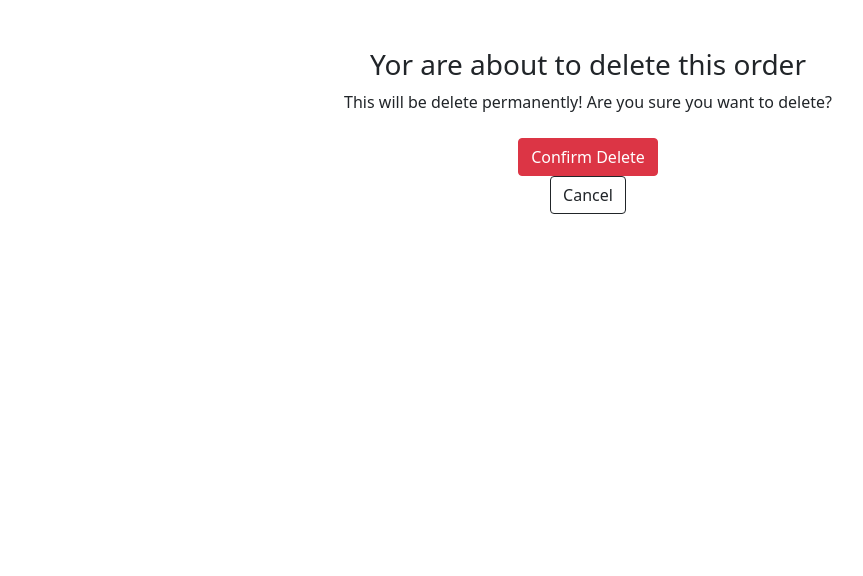
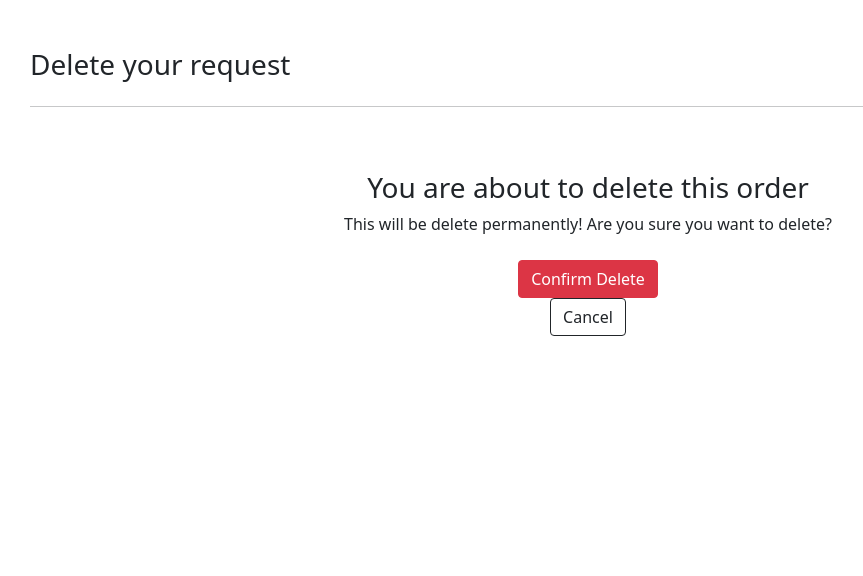
Before and after one commit to williamtyn/jobin, a Django app: page /delete/1/ in a window 1280 px wide. Shown: the part 62-638 px from the top of the page, without its empty margins (52-915 px from the left). Run offline with Django 3.2, Linux system fonts and the light colour scheme; a user stored in the database is signed in; tables that the repository leaves empty hold one stand-in row (values such as "Sample post"); parts of the project's set-up code (start-up, migrations or seed data) failed here and were passed over; some libraries are stand-ins or nearby versions.

Commit message:
add authentication and authorization to templates

```diff
--- a/templates/delete_order.html
+++ b/templates/delete_order.html
@@ -1,10 +1,19 @@
 {% extends "base.html" %}
 
 {% block content %}
+<div class="container mt-5">
+  <div class="row">
+      <div class="col-md-12">
+          <h3>Delete your request</h3>
+      </div>
+  </div>
+  <hr>
+</div>
+{% if user.is_authenticated and order.responsible == request.user %}
 <div class="container">
   <div class="row">
     <div class="col-md-8 mt-5 offset-md-2 text-center">
-      <h3>Yor are about to delete this order</h3>
+      <h3>You are about to delete this order</h3>
 
         <p>This will be delete permanently! Are you sure you want to delete?</p>
     </div>
@@ -21,6 +30,13 @@
     </div>
   </div>
 </div>
-
-
+{% else %}
+<div class="container">
+    <div class="row">
+        <div class="col-md-12 text-center">
+            This is not your request and you do not have access to this page
+        </div>
+    </div>
+</div>
+{% endif %}
 {% endblock %}
--- a/templates/user_orderlist.html
+++ b/templates/user_orderlist.html
@@ -78,7 +78,7 @@
               <br>
               <a href="/edit/{{ order.id }}"><button type="button" class="btn btn-outline-success">Edit
                   Request</button></a>
-              <a href="/delete/{{ order.id }}" onclick="confirmDelete()"><button type="button"
+              <a href="/delete/{{ order.id }}"><button type="button"
                   class="btn btn-outline-danger">Delete</button></a>
             </div>
           </div>
@@ -106,7 +106,7 @@
                 <p class="card-text">{{ candidate.summary }}</p>
                 <a href="{{ candidate.cv.url }}" target="_blank" class="card-link"><button type="button"
                     class="btn btn-success">See CV</button></a>
-                <a href="{{ candidate.offer.url }}" class="card-link"><button type="button"
+                <a href="{{ candidate.offer.url }}" target="_blank" class="card-link"><button type="button"
                     class="btn btn-outline-success">See Offer</button></a>
                 <a href="mailto:{{ candidate.manager.email }}" class="card-link"><button type="button"
                     class="btn btn-outline-dark">Contact Manager</button></a>
```
Also changed, not shown: templates/edit_order.html (+8 -2 lines), templates/new_candidate.html (+8 -2 lines), templates/new_order.html (+8 -2 lines), templates/orderlist.html (+10 -2 lines).
